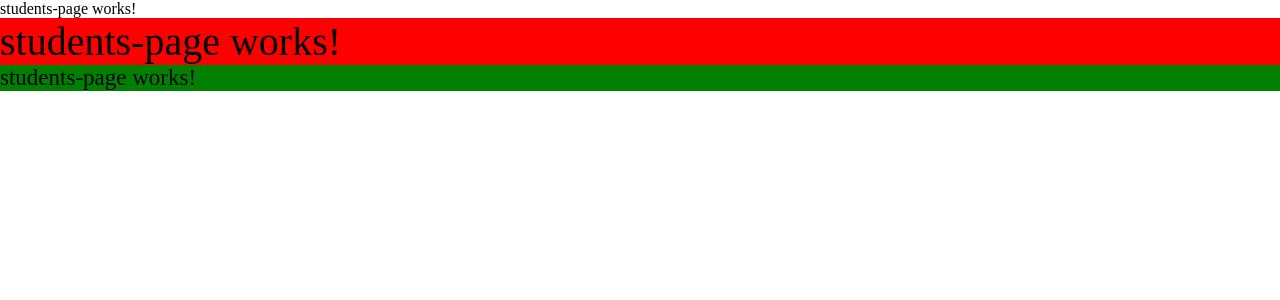
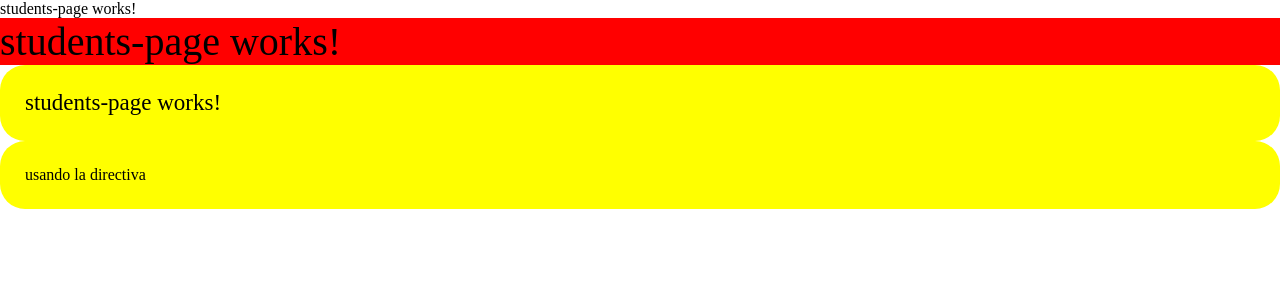
Before and after one commit to VictoriaIleanaRodriguezMora/angular_proyecto, an Angular app: page / in a window 1280 px wide. Shown: the top 300 px of the page. Built offline with nearby package versions, Linux system fonts and the light colour scheme.

Commit message:
feat: :sparkles: Se crea la directIva Rounded
Se hace uso de ElementRef y Renderer2

```diff
--- /dev/null
+++ b/src/app/components/students/directive/rounded.directive.ts
@@ -0,0 +1,19 @@
+import { Directive, ElementRef, Renderer2 } from '@angular/core';
+
+@Directive({
+  selector: '[appRounded]'
+})
+export class RoundedDirective {
+
+  constructor(elementRef: ElementRef, renderer: Renderer2) {
+
+    console.log("elementRef", elementRef); // Es mi referencia al DOM. Eso uso en el renderer
+
+    renderer.setStyle(elementRef.nativeElement, 'background-color', 'yellow') // el (The element.): any, style (The name of the style.): string, value (The new value.) : any, flags?: RendererStyleFlags2 -
+
+    renderer.setStyle(elementRef.nativeElement, 'border-radius', '25px')
+    renderer.setStyle(elementRef.nativeElement, 'padding', '25px')
+
+  }
+
+}
--- a/src/app/components/students/students-page/students-page.component.html
+++ b/src/app/components/students/students-page/students-page.component.html
@@ -7,10 +7,13 @@
     students-page works!
 </p>
 
-
+<!-- la directiva pisa el valor del ngClass -->
 <p
+appRounded
 [ngClass]="{error: hayError, success: !hayError}"
 [ngStyle]="{fontSize: myFontSize + 'px'}"
 >
     students-page works!
 </p>
+
+<div appRounded>usando la directiva</div>
--- a/src/app/modules/students/students.module.ts
+++ b/src/app/modules/students/students.module.ts
@@ -1,10 +1,10 @@
 import { NgModule } from '@angular/core';
 import { CommonModule } from '@angular/common';
 import { StudentsPageComponent } from '../../components/students/students-page/students-page.component';
-
+import { RoundedDirective } from '../../components/students/directive/rounded.directive';
 
 @NgModule({
-  declarations: [StudentsPageComponent],
+  declarations: [StudentsPageComponent, RoundedDirective],
   imports: [CommonModule],
   exports: [StudentsPageComponent],
 })
```
Also changed, not shown: 1 other file (tests, documents, lock files or other folders).
